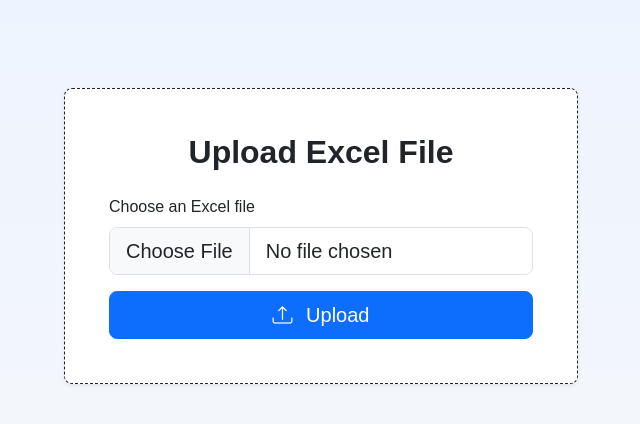
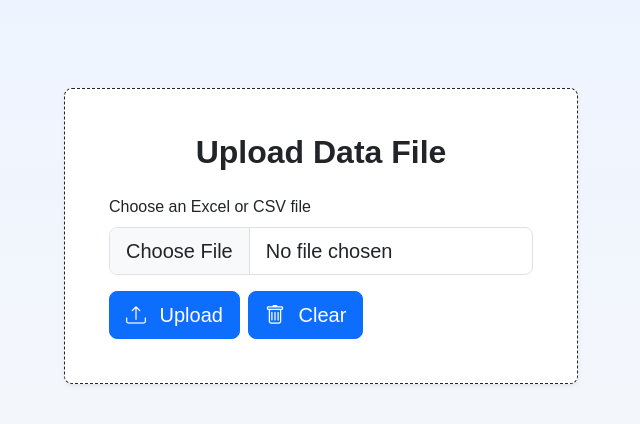
Before and after one commit to Argha-m/data-sum-up, a plain HTML site: page index.html in a window 1280 px wide. Shown: the whole page, without its empty margins (319-959 px from the left). Drawn offline with nearby package versions, Linux system fonts and the light colour scheme.

Commit message:
CSV upload UI create

```diff
--- a/index.html
+++ b/index.html
@@ -21,12 +21,12 @@
           <div class="card shadow-sm border-dashed border-dark rounded-3">
             <div class="card-body p-4">
               <h2 class="card-title mb-4 text-center fw-semibold">
-                Upload Excel File
+                Upload Data File
               </h2>
 
               <div class="mb-3">
                 <label for="excelFile" class="form-label"
-                  >Choose an Excel file</label
+                  >Choose an Excel or CSV file</label
                 >
                 <input
                   class="form-control form-control-lg"
@@ -36,14 +36,24 @@
                 />
               </div>
 
-              <div class="d-grid">
+              <div class="d-grid gap-2 d-md-flex">
                 <button
                   class="btn btn-primary btn-lg"
                   type="button"
+                  id="uploadBtn"
                   onclick="uploadFile()"
                 >
                   <i class="bi bi-upload me-2"></i>
                   Upload
+                </button>
+                <button
+                  class="btn btn-primary btn-lg"
+                  type="button"
+                  id="clearBtn"
+                  onclick="clearFile()"
+                >
+                  <i class="bi bi-trash me-2"></i>
+                  Clear
                 </button>
               </div>
             </div>
```
